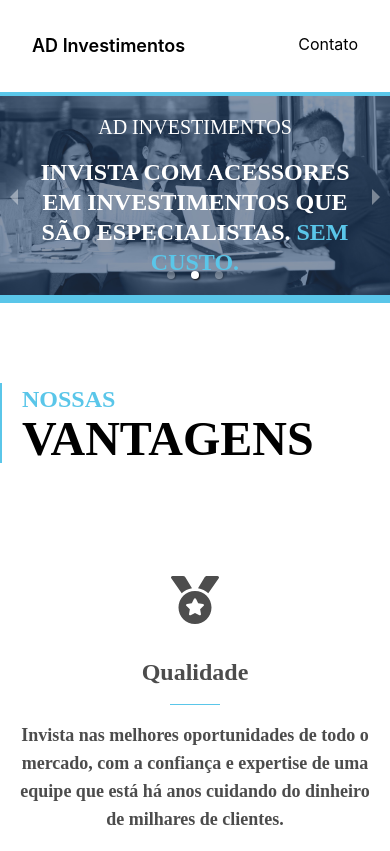
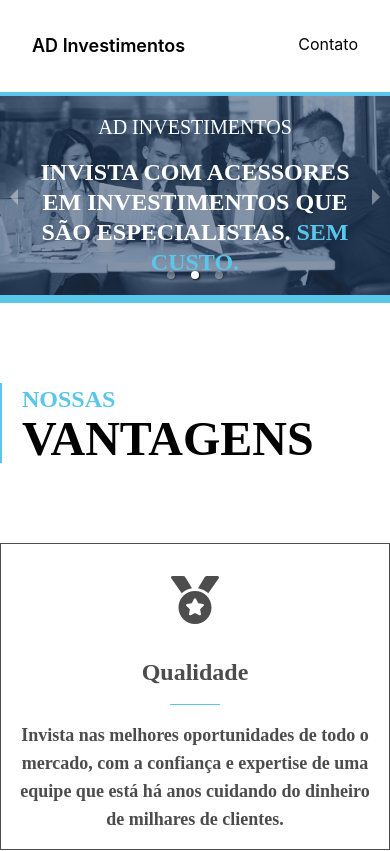
Before and after one commit to NovaDrake76/AD-Investimentos, a React (Create React App) app: page / in a window 390 px wide. Shown: the top 851 px of the page. Built offline with nearby package versions, Linux system fonts and the light colour scheme.

Commit message:
fix: border on mobile

```diff
--- a/src/pages/landing.js
+++ b/src/pages/landing.js
@@ -163,7 +163,7 @@ const Landing = () => {
     return (
       <div
         key={index}
-        className="flex flex-col items-center gap-4 p-4  text-[#4D4D4D] hover:text-adblue hover:border-adblue border-white border-[1px] transition-all duration-500"
+        className="flex flex-col items-center gap-4 p-4  text-[#4D4D4D] hover:text-adblue hover:border-adblue md:border-white border-[1px] transition-all duration-500"
       >
         <div className="flex items-center justify-center w-20 h-20">
           <advantage.icon className="text-5xl " />
```
